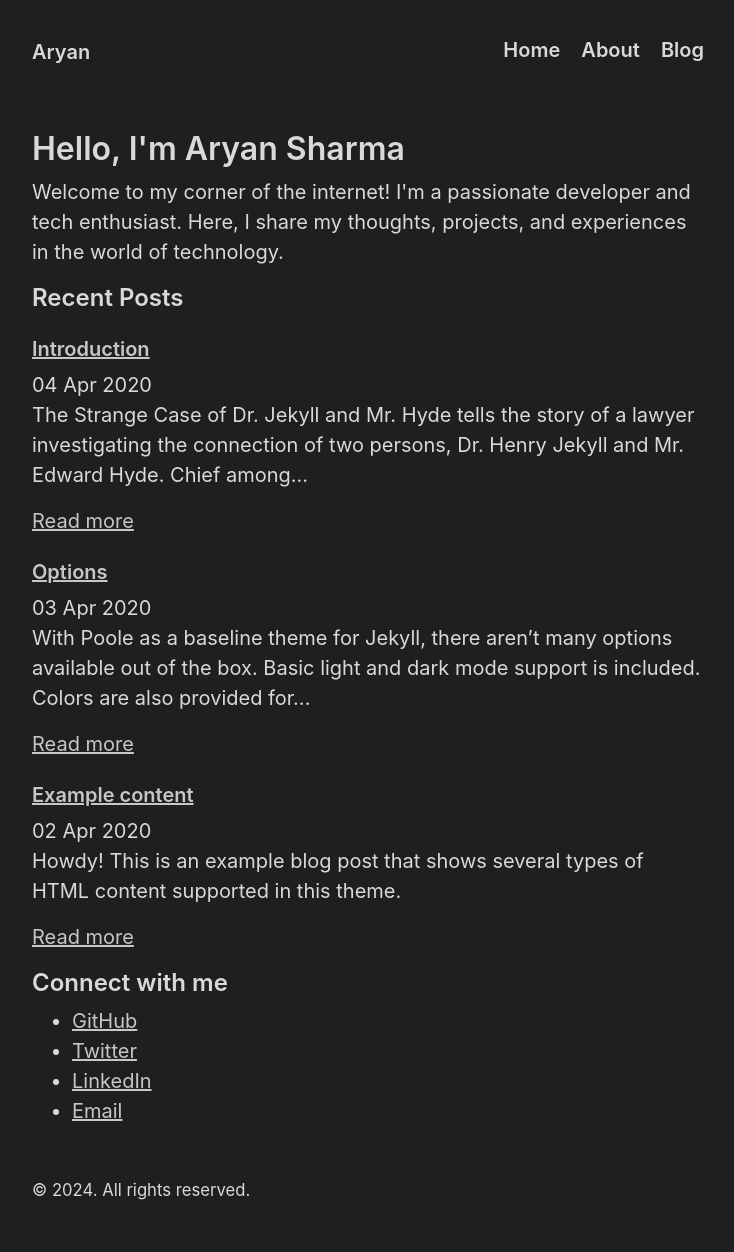
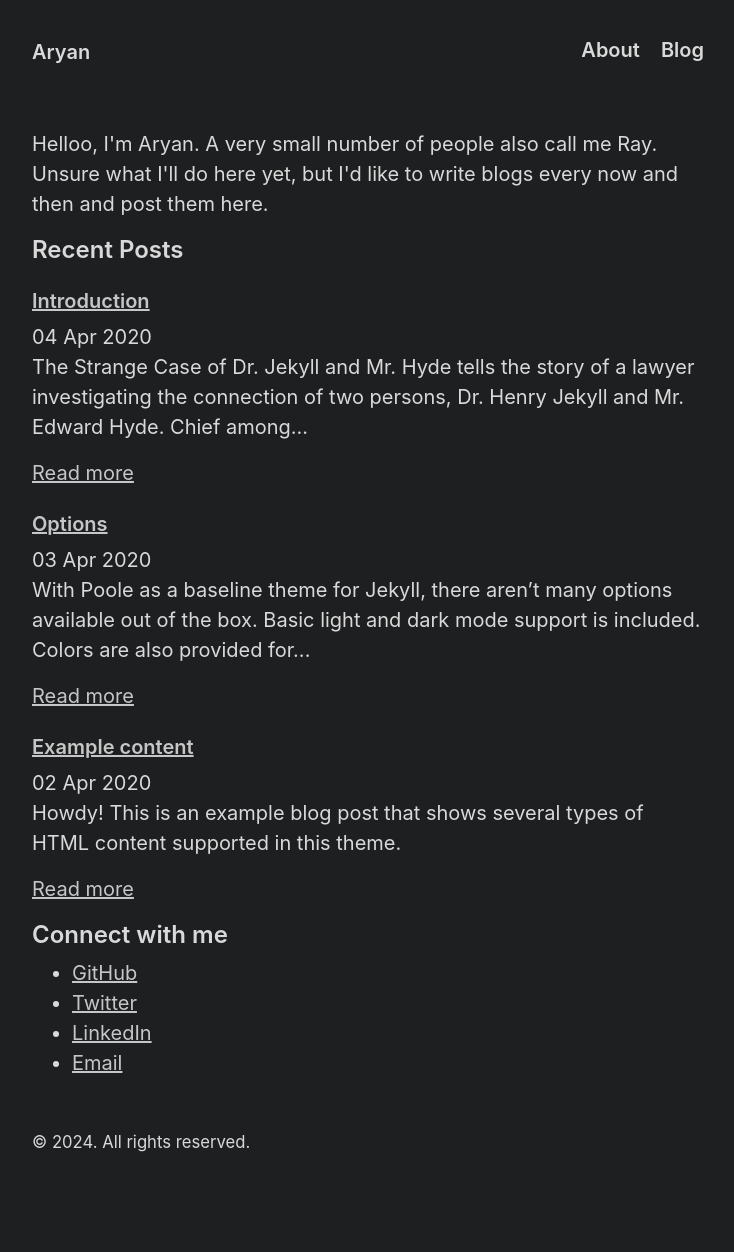
Before and after one commit to arayofcode/arayofcode.github.io, a Jekyll site: the page built from index.html, in a window 1280 px wide. Shown: the whole page, without its empty margins (272-1006 px from the left). Built offline with Jekyll 4.4.1, drawn with Linux system fonts in a browser that asks for light colours; the list of posts is cut into pages by our own code; after the commit the page ends 1204 px from its top, so only the background shows below that.

Commit message:
Gotta hate GenAI generated content.

```diff
--- a/404.html
+++ b/404.html
@@ -6,5 +6,5 @@ permalink: 404.html
 
 <div class="page">
   <h1 class="page-title">404: Page not found</h1>
-  <p class="lead">Sorry, we've misplaced that URL or it's pointing to something that doesn't exist. <a href="{{ site.baseurl }}/">Head back home</a> to try finding it again.</p>
+  <p class="lead">Sorry, the URL is pointing to something that doesn't exist. <a href="{{ site.baseurl }}/">Head back home</a> to try finding it again.</p>
 </div>
--- a/_data/navigation.yml
+++ b/_data/navigation.yml
@@ -1,5 +1,3 @@
-- title: Home
-  link: /
 - title: About
   url: /about
 - title: Blog
--- a/index.html
+++ b/index.html
@@ -4,9 +4,8 @@ title: Home
 ---
 
 <div class="introduction">
-  <h1>Hello, I'm {{ site.data.me.full_name }}</h1>
-  <p>Welcome to my corner of the internet! I'm a passionate developer and tech enthusiast. Here, I share my thoughts,
-    projects, and experiences in the world of technology.</p>
+  <p>Helloo, I'm {{ site.data.me.first_name }}. A very small number of people also call me {{ site.data.me.nickname }}.
+    Unsure what I'll do here yet, but I'd like to write blogs every now and then and post them here.</p>
 </div>
 
 <div class="recent-posts">
```
